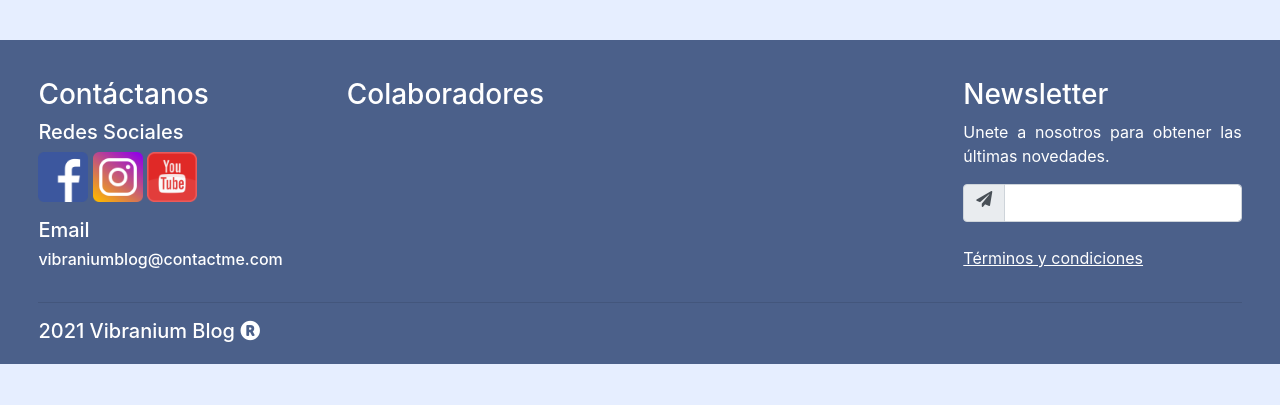
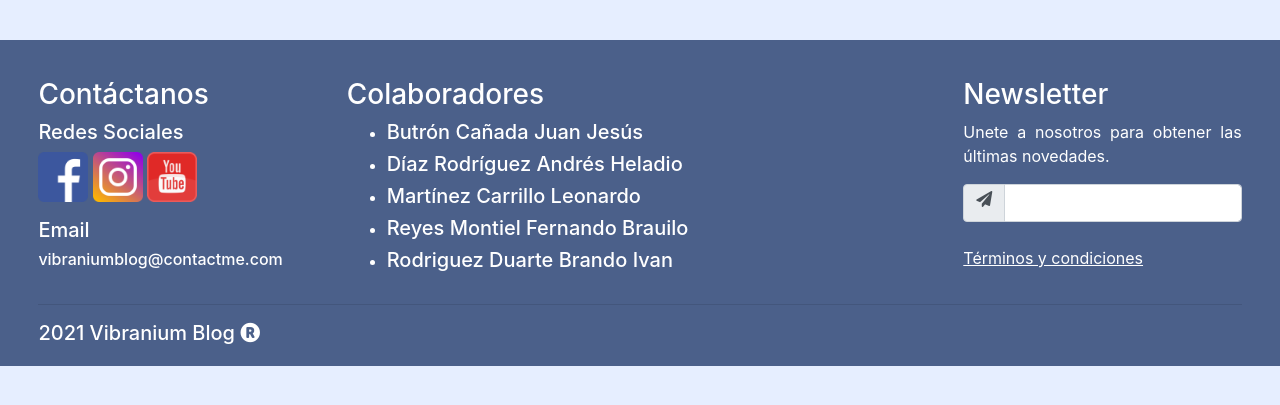
Before and after one commit to JuanButronC/Vibranium-Blog, a PHP site: page /modulos/escritor/articulo/individual.php in a window 1280 px wide. Shown: the part 153-558 px from the top of the page. Run offline with PHP 8.4, Linux system fonts and the light colour scheme; some libraries are stand-ins or nearby versions.

Commit message:
Se incluye sección de colaboradores en vista artículo actualizar e individual. Cambio de ruta en individual funciones js.

```diff
--- a/js/articulo/individualFunciones.js
+++ b/js/articulo/individualFunciones.js
@@ -15,7 +15,7 @@ $(document).ready(function() {
                         label: "Registrarse o iniciar sesión",
                         className: 'btn-info',
                         callback: function(e) {
-                            window.location = "/VibraniumBlog/modulos/articulo/actualizar.php";
+                            window.location = "../../../modulos/login/login.php";
                         }
                     }
                 }
--- a/modulos/escritor/articulo/individual.php
+++ b/modulos/escritor/articulo/individual.php
@@ -87,7 +87,7 @@ if(isset($_SESSION["idUsuario"])){
                     if (isset($_SESSION["aut"]) && isset($_SESSION["nombreUsuario"]) && isset($_SESSION["rol"]) && $_SESSION["rol"] == 1) {
                         echo "
                             <li class='nav-item'>
-                                <a class='nav-link' href='misArticulos.php'>Mis artículos</a>
+                                <a class='nav-link' href='../misArticulos.php'>Mis artículos</a>
                             </li>";
                     }
                     ?>
@@ -331,6 +331,23 @@ if(isset($_SESSION["idUsuario"])){
             </div>
             <div class="col-md-6">
                 <h3>Colaboradores</h3>
+                <ul>
+                    <li>
+                        <h5>Butrón Cañada Juan Jesús</h5>
+                    </li>
+                    <li>
+                        <h5>Díaz Rodríguez Andrés Heladio</h5>
+                    </li>
+                    <li>
+                        <h5>Martínez Carrillo Leonardo</h5>
+                    </li>
+                    <li>
+                        <h5>Reyes Montiel Fernando Brauilo</h5>
+                    </li>
+                    <li>
+                        <h5>Rodriguez Duarte Brando Ivan</h5>
+                    </li>
+                </ul>
             </div>
             <div class="col-md-3">
                 <h3>Newsletter</h3>
```
Also changed, not shown: modulos/escritor/articulo/actualizar.php (+18 -1 lines).
